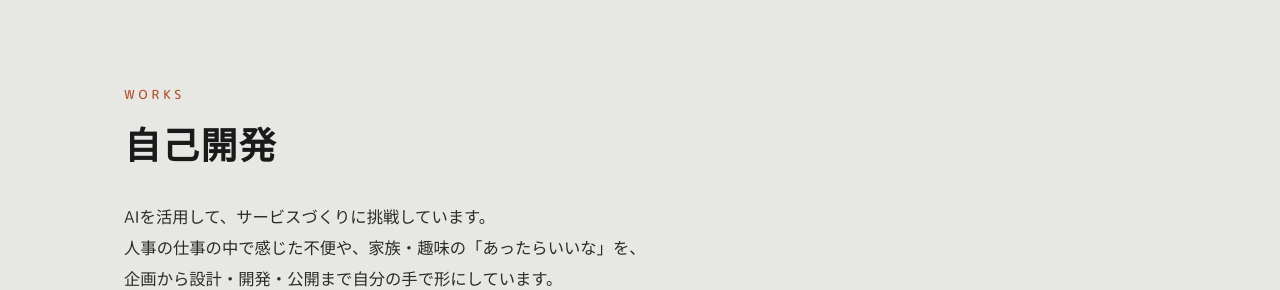
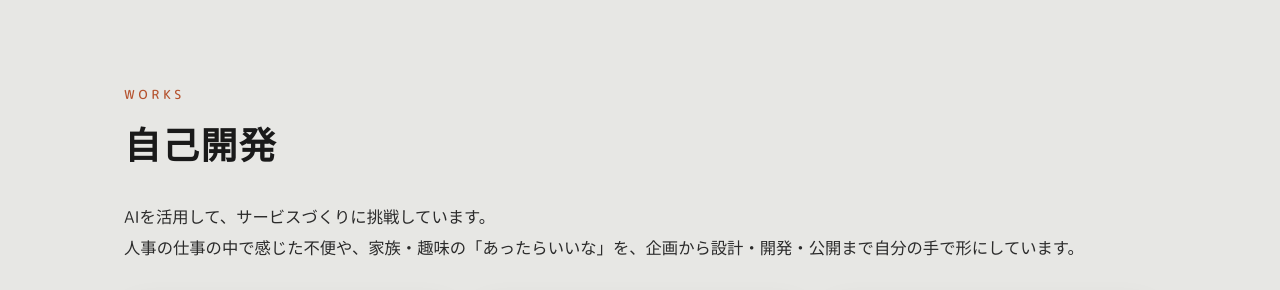
Before and after one commit to kazukinakajimacat/kazukinakajimacat.github.io, a plain HTML site: page index.html in a window 1280 px wide. Shown: the part 5699-5989 px from the top of the page. Drawn offline with Linux system fonts and the light colour scheme.

Commit message:
自己開発の説明文を広い画面では文ごとの2行にする
Co-Authored-By: Claude Opus 5.5 <noreply@anthropic.com>

```diff
--- a/index.html
+++ b/index.html
@@ -516,7 +516,7 @@ footer .sns a:hover{border-color:var(--engawa)}
   <div class="wrap">
     <p class="eyebrow">Works</p>
     <h2>自己開発</h2>
-    <p class="lead" style="margin-bottom:32px"><span class="ib">AIを活用して、サービスづくりに挑戦しています。</span><span class="ib">人事の仕事の中で感じた不便や、家族・趣味の「あったらいいな」を、</span><span class="ib">企画から設計・開発・公開まで自分の手で形にしています。</span></p>
+    <p class="lead" style="margin-bottom:32px;max-width:none"><span class="ib">AIを活用して、サービスづくりに挑戦しています。</span><span class="ib"><span class="ib">人事の仕事の中で感じた不便や、家族・趣味の「あったらいいな」を、</span><span class="ib">企画から設計・開発・公開まで自分の手で形にしています。</span></span></p>
     <div class="grid g3">
       <a class="card app reveal" href="https://kazukinakajimacat.github.io/keisan-renshu/" target="_blank" rel="noopener">
         <img class="logo" src="images/shugyo-logo.png" alt="まいにち しゅぎょう ロゴ" loading="lazy">
```
